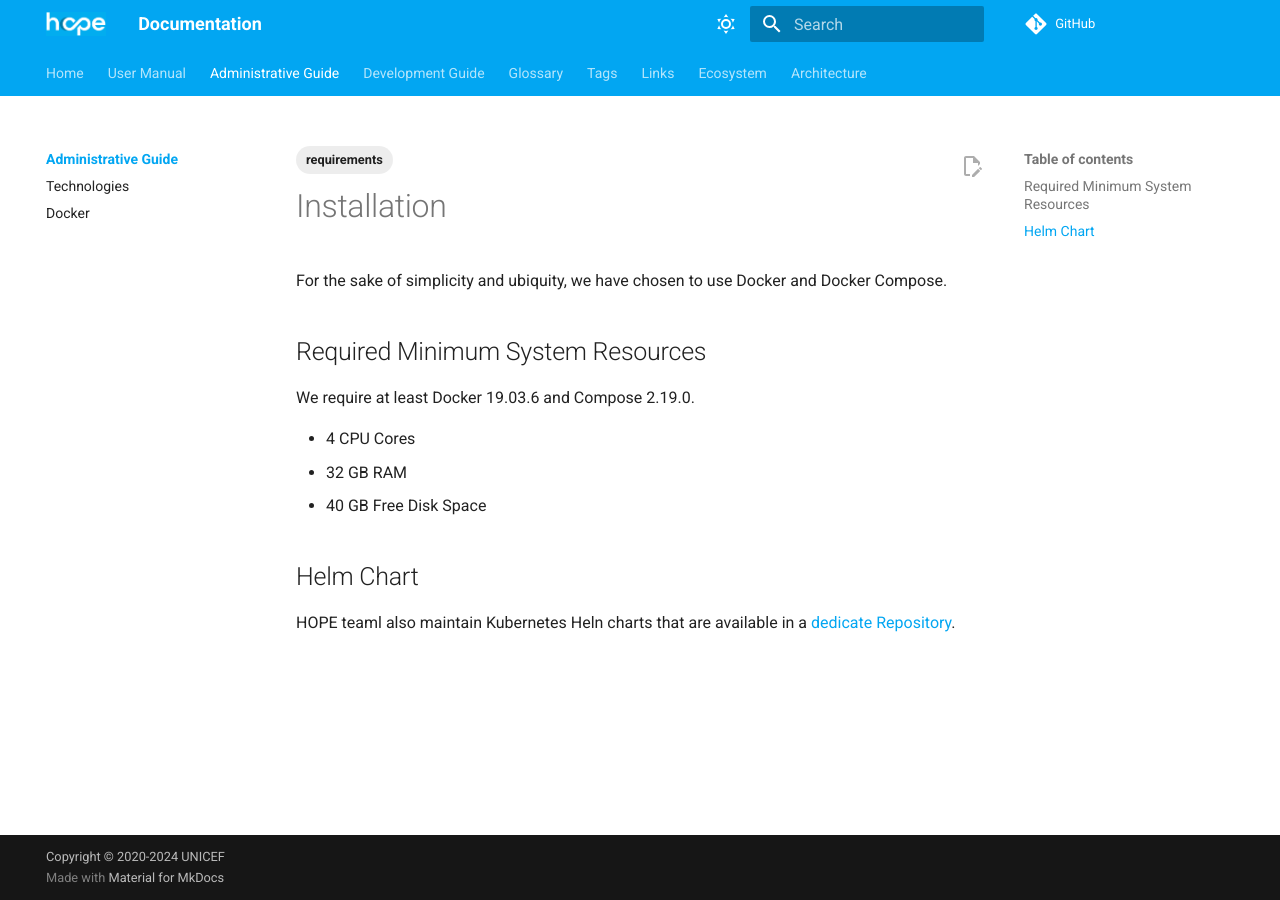
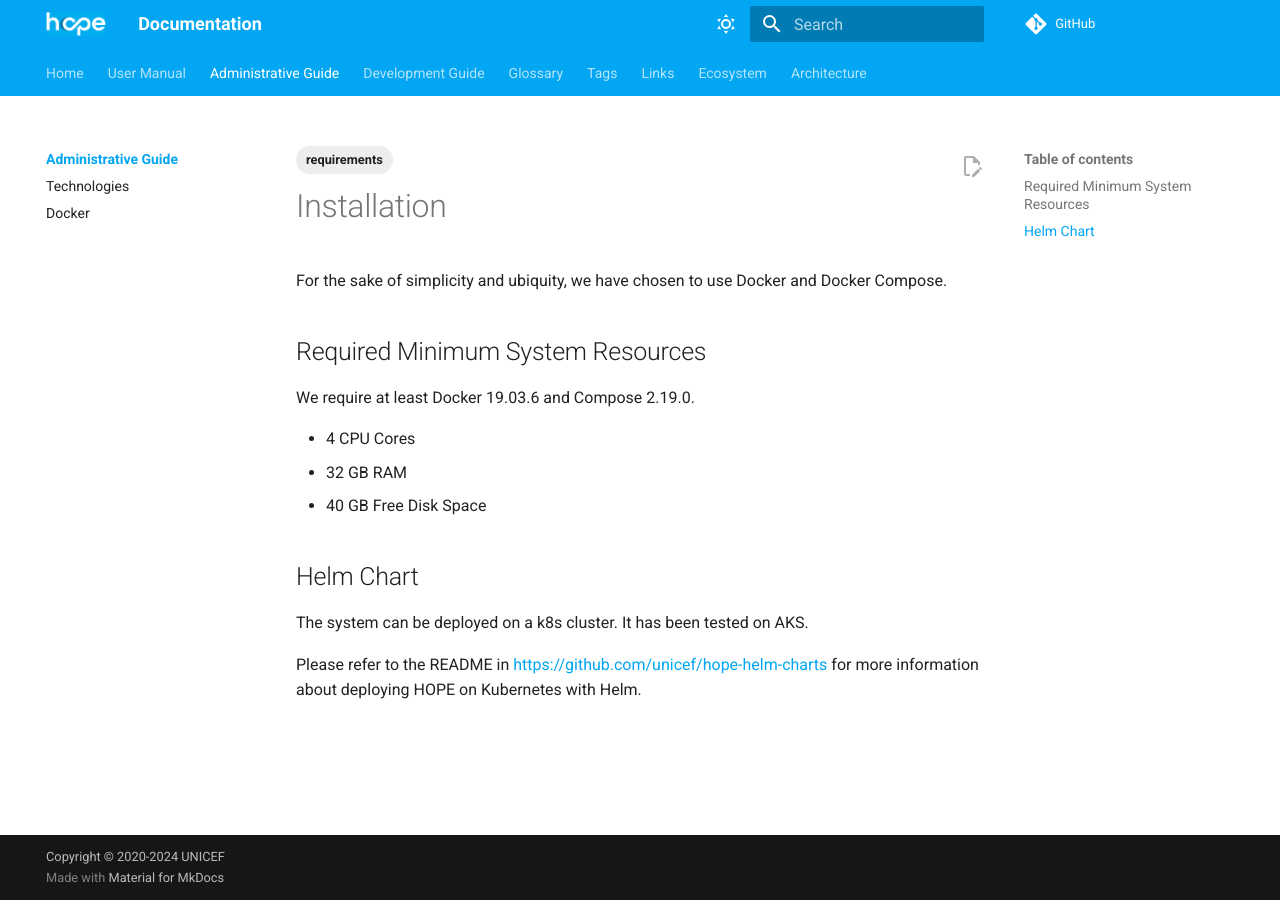
Before and after one commit to unicef/hope-documentation, an MkDocs documentation site: the page built from docs/guide-adm/index.md, in a window 1280 px wide. Built offline with MkDocs 1.6.1 and Material for MkDocs 9.7.7, drawn with Linux system fonts in a browser that asks for light colours; plug-ins that fetch from the network failed and are left out; comment, search, counter and statistics services are not loaded.

Commit message:
point to charts readme

```diff
--- a/docs/guide-adm/index.md
+++ b/docs/guide-adm/index.md
@@ -19,5 +19,6 @@
 
 ## Helm Chart
 
-HOPE teaml also maintain Kubernetes Heln charts that are available in a
-[dedicate Repository](https://github.com/unicef/hope-core-chart).
+The system can be deployed on a k8s cluster. It has been tested on AKS.
+
+Please refer to the README in [https://github.com/unicef/hope-helm-charts](https://github.com/unicef/hope-helm-charts) for more information about deploying HOPE on Kubernetes with Helm.
```
